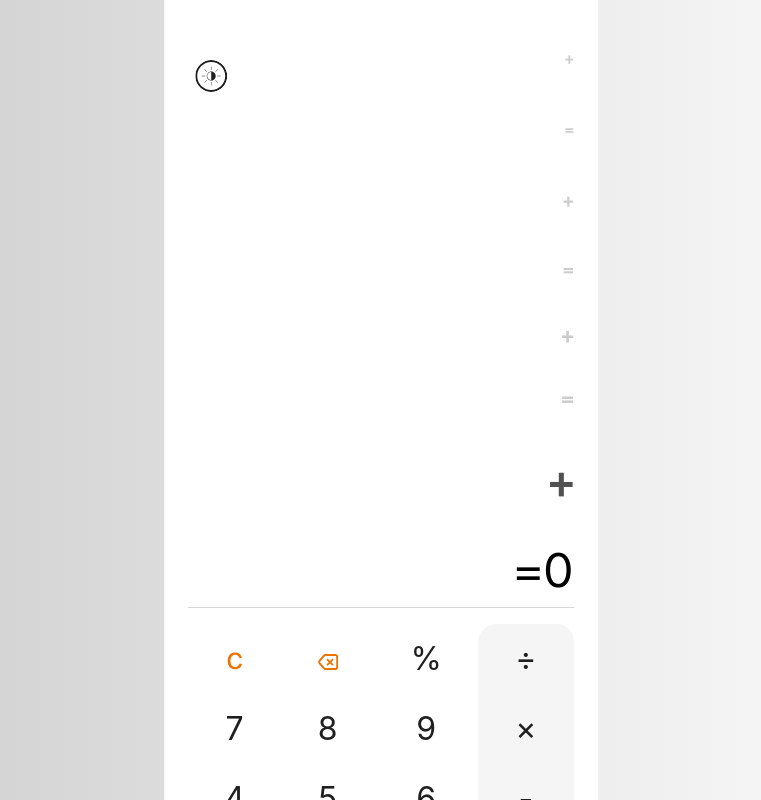
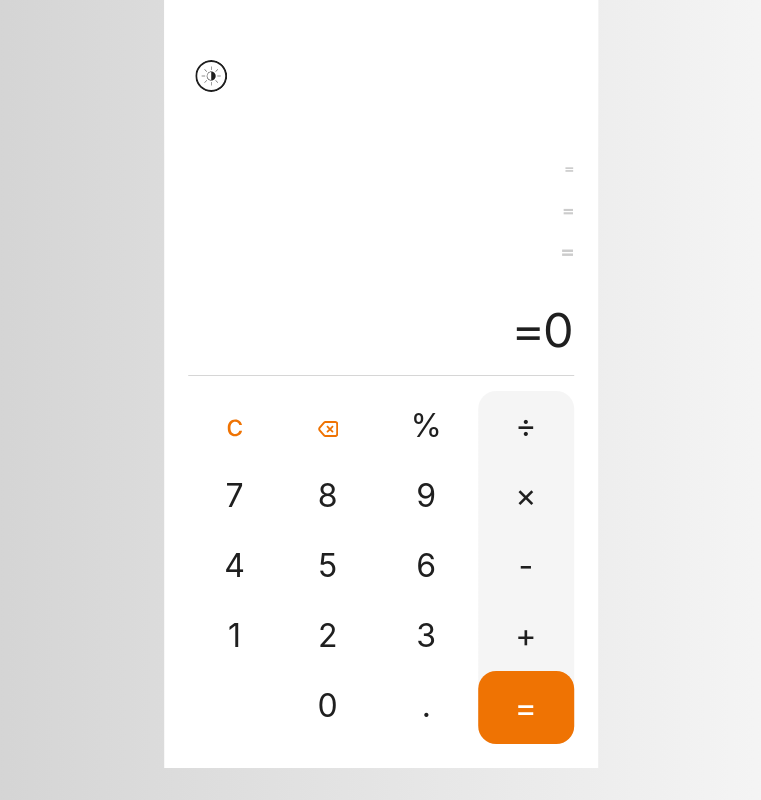
Before and after one commit to mateusfaustino/my-calculator, a React (Create React App) app: page / in a window 1280 px wide. Shown: the top 800 px of the page, without its empty margins (259-1020 px from the left). Built offline with nearby package versions, Linux system fonts and the light colour scheme.

Commit message:
HISTORY CONCLUIDO!

```diff
--- a/src/components/Display.css
+++ b/src/components/Display.css
@@ -7,14 +7,12 @@
     line-height: 57px;
     text-align: right;
     letter-spacing: 0.02em;
-
     flex: none;
     overflow:hidden;
     flex-grow: 0;
-    margin: 8px 0px;
+    margin-bottom: 16px;
     overflow:hidden;
 }
-
 .display-container{
     display: flex;
     flex-direction: column;
@@ -28,38 +26,65 @@
     font-weight: 500;
     letter-spacing: 0.02em;
     text-align: right;
-    margin-bottom: 0.02em;
+
 }
 .last-operation1{
-
     font-size: 28px;
     line-height: 33px;
     color: #515151;
-
+    margin-bottom: 8px;
+}
+.darkTheme .last-operation1{
+    font-size: 28px;
+    line-height: 33px;
+    color: #AAAAAAAA;
+    margin-bottom: 8px;
 }
 .last-operation2{
     font-size: 18px;
     line-height: 21px;
     color: #CCCCCC;
-
+    margin-bottom: 32px;
+}
+.darkTheme .last-operation2{
+    color: #6E6E6E;
 }
 .last-operation3{
     font-size: 18px;
     line-height: 21px;
     color: #CCCCCC;
+    margin-bottom: 20px;
 }
+.darkTheme .last-operation3{
+    color: #6E6E6E;
+ }
 .last-operation4{
     font-size: 18px;
     line-height: 21px;
     color: #CCCCCC;
+    margin-bottom: 20px;
 }
-
-.lightTheme>.display{
+.darkTheme .last-operation4{
+    color:#6E6E6E;
+}
+.lightTheme .display{
     color: #1F1F1F;
     background:#ffffff;
 }
-
-.darkTheme>.display-container>.display{
+.darkTheme .display{
+    color: #ffffff ;
     color: #ffffff ;
     background:#1F1F1F;
 }
+.topRetangle{
+    position: absolute;
+    left: 0px;
+    right: 0px;
+    top: 0px;
+    bottom: 605px;
+    z-index: 1;
+    background: linear-gradient(180deg, #FFFFFF 39.88%, rgba(255, 255, 255, 0) 100%);
+}
+.darkTheme .topRetangle{
+    background: linear-gradient(180deg, #1F1F1F 39.88%, rgba(31, 31, 31, 0) 100%);
+}
--- a/src/components/Display.jsx
+++ b/src/components/Display.jsx
@@ -5,15 +5,15 @@ export default props =>{
     const listOfOperations = props.list
     const lastItemOfArray= listOfOperations.length-1
 
-    const lastOperation1 = listOfOperations[lastItemOfArray].firstValue + '+' + listOfOperations[lastItemOfArray].secondValue
+    const lastOperation1 = listOfOperations[lastItemOfArray].firstValue + listOfOperations[lastItemOfArray].operation + listOfOperations[lastItemOfArray].secondValue
 
-    const lastOperation2 = listOfOperations[lastItemOfArray-1].firstValue + '+' + listOfOperations[lastItemOfArray-1].secondValue
+    const lastOperation2 = listOfOperations[lastItemOfArray-1].firstValue + listOfOperations[lastItemOfArray-1].operation + listOfOperations[lastItemOfArray-1].secondValue
     const lastResult2 = listOfOperations[lastItemOfArray-1].result
 
-    const lastOperation3 = listOfOperations[lastItemOfArray-2].firstValue + '+' + listOfOperations[lastItemOfArray-2].secondValue
+    const lastOperation3 = listOfOperations[lastItemOfArray-2].firstValue + listOfOperations[lastItemOfArray-2].operation + listOfOperations[lastItemOfArray-2].secondValue
     const lastResult3 = listOfOperations[lastItemOfArray-2].result
 
-    const lastOperation4 = listOfOperations[lastItemOfArray-3].firstValue + '+' + listOfOperations[lastItemOfArray-3].secondValue
+    const lastOperation4 = listOfOperations[lastItemOfArray-3].firstValue + listOfOperations[lastItemOfArray-3].operation  + listOfOperations[lastItemOfArray-3].secondValue
     const lastResult4 = listOfOperations[lastItemOfArray-3].result
 
     console.log("list", listOfOperations)
@@ -35,7 +35,7 @@ export default props =>{
             <div className="last-operation last-operation1">
                 <h2>{lastOperation1}</h2>
             </div>
-
+            <div className="topRetangle"></div>
             <div className="display">={props.value}</div>
         </div>
     )
--- a/src/index.css
+++ b/src/index.css
@@ -5,6 +5,8 @@
 
 *{
   font-family: "SFProDisplay",monospace;
+  margin: 0px;
+  padding: 0px;
 }
 
 body{
--- a/src/main/Calculator.css
+++ b/src/main/Calculator.css
@@ -38,6 +38,7 @@
     font-size: 10px;
     background-color: transparent;
     border-radius: 100%;
+    z-index: 5;
 }
 .darkTheme .themeButton img{
     color: #FFFFFF;
--- a/src/main/Calculator.jsx
+++ b/src/main/Calculator.jsx
@@ -95,7 +95,6 @@ export default class Calculator extends Component{
         if (this.state.currentValue===0){
             this.setState({operation, currentValue: 1,clearDisplay:true})
         }else{
-
             const currentOperation = this.state.operation
             const values = [...this.state.values]
             const currentCalculus={firstValue:values[0], secondValue:values[1], operation:currentOperation, result:''}
@@ -116,7 +115,6 @@ export default class Calculator extends Component{
 
         }
     }
-
     addDigitOnDisplay(pressedDigit){
 
         if(pressedDigit==='.' && this.state.displayValue.includes('.')){
@@ -171,14 +169,12 @@ export default class Calculator extends Component{
         const deleteIconImage = <img  src={deleteIconLink} className="theme-icon"/>
         const cIconImage = <img  src={cIconLink} className="theme-icon"/>
 
-
-
         return(
             <div className={calculatorClass}>
                 <div className="themeButton">
                     <img onClick={()=>this.setTheme()} src={themeIcon} className="theme-icon" alt="icon" />
                 </div>
-                <Display value={this.state.displayValue} list={this.state.history} />
+                <Display className="display-component" value={this.state.displayValue} list={this.state.history} />
                 <div className="key-board">
                     <div className="numbers-column">
                         <Button buttonClass="orange-label" click={()=>this.clearAllMemory()} label={cIconImage} />
```
Also changed, not shown: src/components/Button.css (+0 -11 lines).
